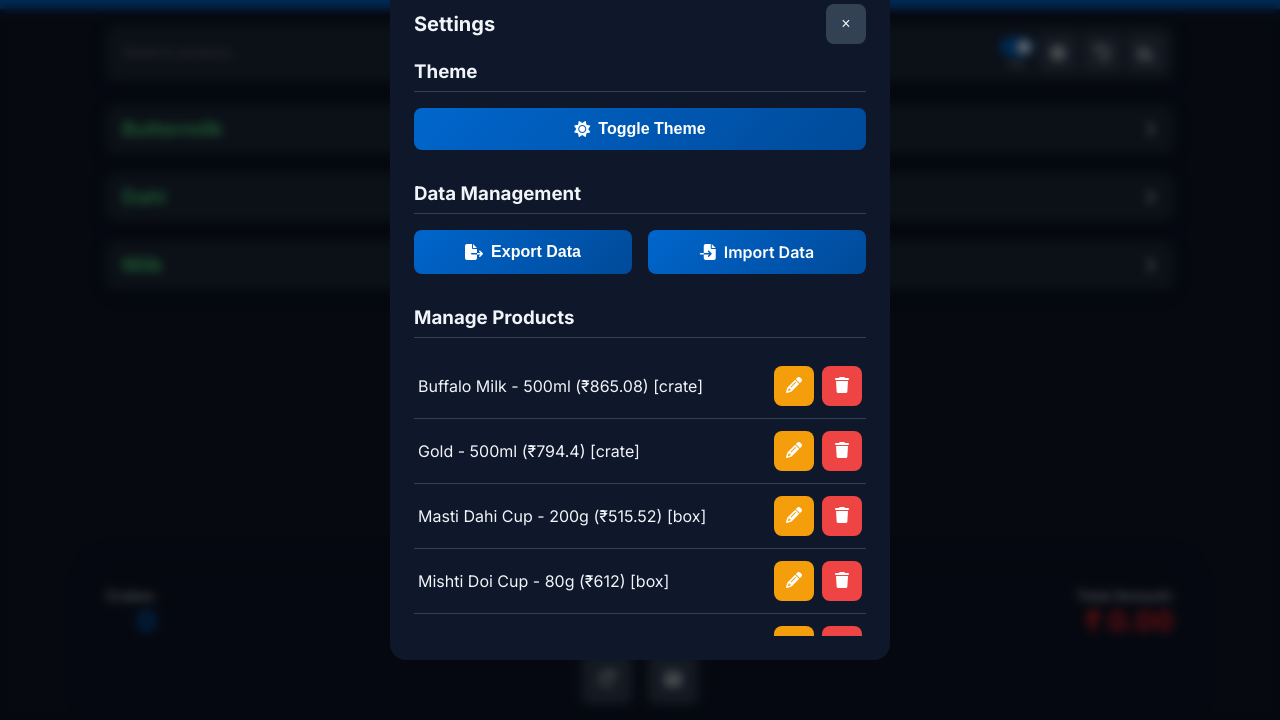
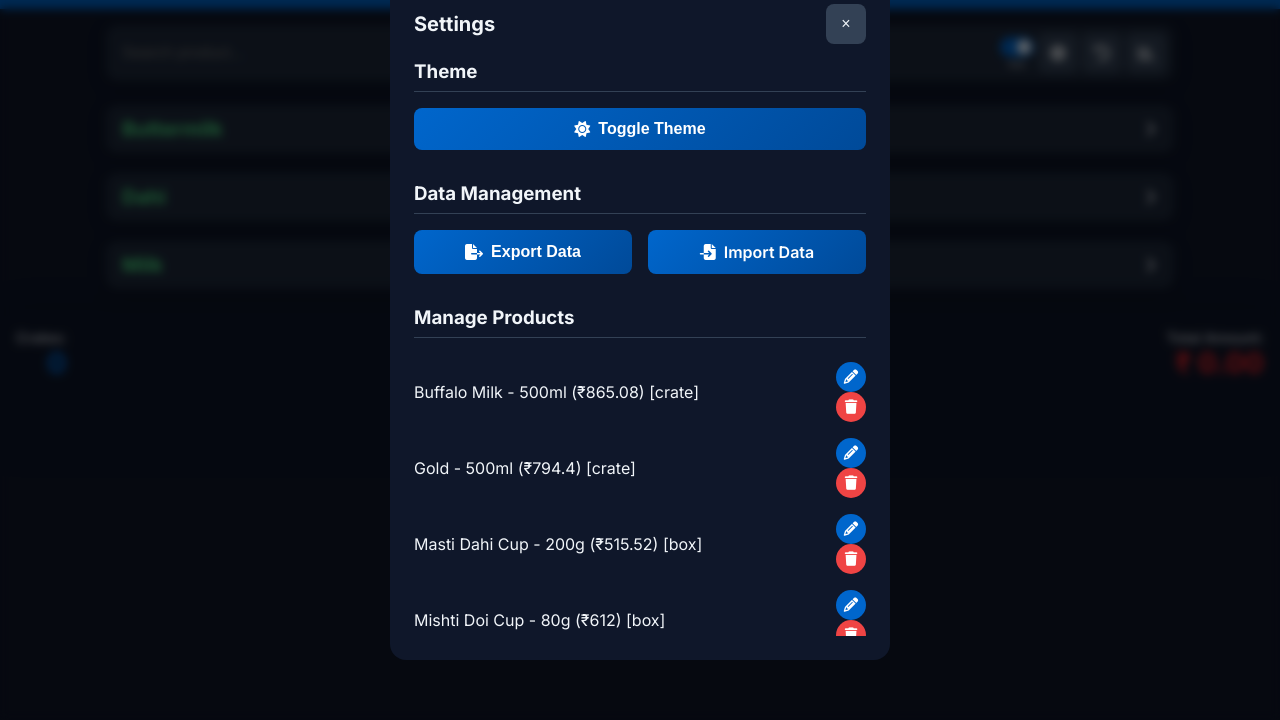
Before and after one commit to Sevmamra/Amul-Milk-Calculator4, a plain HTML site: page index.html in a window 1280 px wide. Both pictures are taken after a click on the button 1058 px from the left and 133 px from the top of the page. Shown: the part 80-800 px from the top of the page. Drawn offline with nearby package versions, Linux system fonts and the light colour scheme.

Commit message:
Update style.css

```diff
--- a/style.css
+++ b/style.css
@@ -30,7 +30,7 @@ body { font-family: 'Inter', sans-serif; background-color: var(--bg-color); colo
 /* Header */
 .header { background: var(--amul-blue); padding: 0.75rem; display: flex; align-items: center; justify-content: center; }
 .title-img { height: 65px; }
-.container { padding: 1rem; max-width: 1100px; margin: 0 auto; padding-bottom: 120px; }
+.container { padding: 1rem; max-width: 1100px; margin: 0 auto; }
 
 /* Controls */
 .controls { display: flex; align-items: center; gap: 0.5rem; margin-bottom: 1.5rem; background: var(--card-bg); padding: 0.5rem; border-radius: 0.75rem; box-shadow: var(--shadow-light); }
@@ -59,13 +59,42 @@ input:checked + .slider:before { transform: translateX(14px); }
 .product-info { flex-grow: 1; }
 .product-name { font-weight: 600; font-size: 1rem; line-height: 1.3; }
 .product-price { color: var(--amul-blue); font-weight: 500; font-size: 0.9rem; }
-.quantity-stepper { display: flex; align-items: center; background-color: var(--quantity-stepper-bg); border-radius: 0.5rem; }
-.quantity-btn { background: transparent; border: none; color: var(--text-color); font-size: 1rem; width: 35px; height: 35px; cursor: pointer; }
-.quantity-display { width: 40px; text-align: center; background: transparent; border: none; color: var(--text-color); font-weight: 700; -moz-appearance: textfield; }
+
+/* --- CHANGE #8 (Quantity Box) --- */
+.quantity-stepper {
+    display: flex;
+    align-items: center;
+    background-color: var(--quantity-stepper-bg);
+    border-radius: 0.5rem;
+    padding: 2px; /* Inner padding */
+}
+.quantity-btn {
+    background: transparent;
+    border: none;
+    color: var(--text-color);
+    font-size: 0.9rem; /* Smaller icon */
+    width: 30px; /* Smaller button */
+    height: 35px;
+    cursor: pointer;
+}
+.quantity-display {
+    width: 45px; /* Wider input */
+    height: 30px;
+    text-align: center;
+    background: var(--bg-color); /* "Inner box" background */
+    border: none;
+    color: var(--text-color);
+    font-weight: 700;
+    -moz-appearance: textfield;
+    border-radius: 6px; /* Rounded inner box */
+    margin: 0 4px; /* Spacing */
+}
 .quantity-display::-webkit-outer-spin-button, .quantity-display::-webkit-inner-spin-button { -webkit-appearance: none; margin: 0; }
+/* --- END CHANGE #8 --- */
 
-/* Footer */
-.footer { position: fixed; bottom: 0; left:0; right:0; background: var(--footer-bg); padding: 1rem; border-radius: 1.25rem 1.25rem 0 0; box-shadow: 0 -10px 30px rgba(0,0,0,0.1); backdrop-filter: blur(10px); z-index: 50; max-width: 1100px; margin: 0 auto;}
+
+/* Footer (Change #6 reflected in HTML) */
+.footer { position: sticky; bottom: 0; background: var(--footer-bg); padding: 1rem; border-radius: 1.25rem 1.25rem 0 0; box-shadow: 0 -10px 30px rgba(0,0,0,0.1); backdrop-filter: blur(10px); }
 .total-container { display: flex; justify-content: space-between; align-items: flex-start; margin-bottom: 1rem; text-align: right; }
 .total-label { font-weight: 600; display: block; font-size: 0.9rem; opacity: 0.8;}
 .total-amount { font-size: 1.75rem; font-weight: 800; color: var(--amul-red); }
@@ -87,8 +116,20 @@ input:checked + .slider:before { transform: translateX(14px); }
 .modal-tabs { display: flex; border-bottom: 1px solid var(--history-border-color); margin-bottom: 1rem; }
 .tab-btn { padding: 0.75rem 1rem; background: none; border: none; color: var(--text-color); cursor: pointer; opacity: 0.6; border-bottom: 3px solid transparent; }
 .tab-btn.active { opacity: 1; border-bottom-color: var(--amul-blue); }
-.tab-content { display: none; }
-.tab-content.active { display: block; }
+
+/* --- CHANGE #3 (Scroll Fix) --- */
+.tab-content {
+    display: none;
+    flex-direction: column; /* Allow flex children */
+    flex-grow: 1; /* Take remaining space */
+    min-height: 0; /* Fix flexbox overflow issue */
+}
+.tab-content.active {
+    display: flex; /* Changed from block */
+}
+/* This makes .modal-body inside .tab-content.active use overflow-y: auto correctly */
+/* --- END CHANGE #3 --- */
+
 .history-filters { display: flex; gap: 0.5rem; margin-bottom: 1rem; }
 .history-filters input { width: 100%; padding: 0.5rem; border-radius: 0.5rem; border: 1px solid var(--history-border-color); background: var(--card-bg); color: var(--text-color); }
 .btn-filter { padding: 0.5rem; border: none; border-radius: 0.5rem; background: var(--amul-blue); color: white; cursor: pointer; }
@@ -102,7 +143,6 @@ input:checked + .slider:before { transform: translateX(14px); }
 .download-options { display: flex; gap: 1rem; margin-bottom: 1rem; }
 .analytics-item { padding: 1rem; background: var(--card-bg); border-radius: 0.5rem; margin-bottom: 1rem; box-shadow: var(--shadow-light); }
 .analytics-item h4 { margin-bottom: 0.5rem; color: var(--amul-blue); }
-#history-list.capture-mode { background-color: var(--bg-color); padding: 1rem; }
 
 /* Settings Modal */
 .setting-section { margin-bottom: 2rem; }
@@ -111,14 +151,42 @@ input:checked + .slider:before { transform: translateX(14px); }
 .import-label { cursor: pointer; }
 #add-product-form, #edit-product-form { display: flex; flex-direction: column; gap: 0.75rem; }
 #add-product-form input, #edit-product-form input { padding: 0.75rem; font-size: 1rem; border-radius: 0.5rem; border: 1px solid var(--history-border-color); background: var(--bg-color); color: var(--text-color); }
-#edit-product-form label { margin-bottom: -0.25rem; font-size: 0.9rem; opacity: 0.8; }
+#add-product-form label, #edit-product-form label { font-weight: 500; font-size: 0.9rem; margin-bottom: -0.25rem; }
 .container-type-selector { display: flex; align-items: center; gap: 1rem; padding: 0.5rem 0; }
-.managed-product-item { display: flex; align-items: center; justify-content: space-between; padding: 0.75rem 0.25rem; border-bottom: 1px solid var(--history-border-color); }
-.managed-product-item span { flex-grow: 1; }
-.product-actions { display: flex; gap: 0.5rem; }
-.managed-product-item button { color: white; border: none; border-radius: 0.5rem; width: 40px; height: 40px; cursor: pointer; font-size: 1rem; }
-.edit-product-btn { background: #f59e0b; /* Amber */ }
-.delete-product-btn { background: #ef4444; /* Red */ }
+
+/* --- CHANGE #4 (Edit Button CSS) --- */
+.managed-product-item {
+    display: flex;
+    align-items: center;
+    justify-content: space-between;
+    padding: 0.5rem 0;
+    gap: 0.5rem; /* Space between text and buttons */
+}
+.managed-product-item span {
+    flex-grow: 1; /* Allow text to take up space */
+    word-break: break-word; /* Prevent text overflow */
+}
+.managed-product-item .edit-product-btn,
+.managed-product-item .delete-product-btn {
+    border: none;
+    color: white;
+    border-radius: 50%;
+    width: 30px;
+    height: 30px;
+    cursor: pointer;
+    flex-shrink: 0; /* Stop buttons from shrinking */
+    font-size: 0.9rem;
+    display: flex;
+    align-items: center;
+    justify-content: center;
+}
+.managed-product-item .edit-product-btn {
+    background: var(--amul-blue); /* Edit button color */
+}
+.managed-product-item .delete-product-btn {
+    background: #ef4444; /* Delete button color */
+}
+/* --- END CHANGE #4 --- */
 
 
 /* Toast Notification */
```
